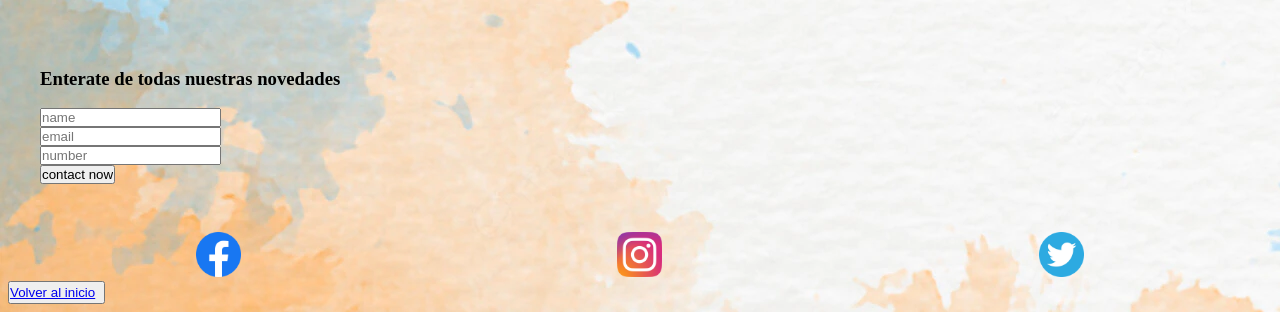
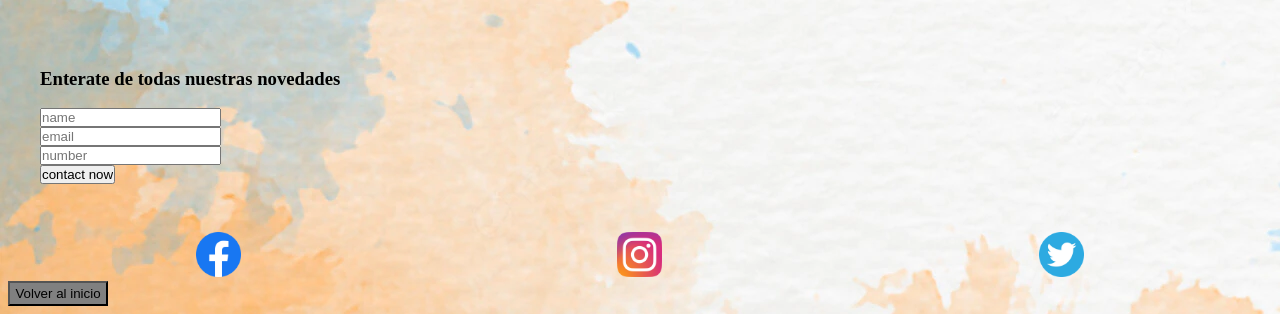
Before and after one commit to MatiasNardini/Proyecto-final, a plain HTML site: page index.html in a window 1280 px wide. Shown: the part 3648-3962 px from the top of the page. Drawn offline with Linux system fonts and the light colour scheme.

Commit message:
mejore el botton de vovler al inicio en el footer

```diff
--- a/index.html
+++ b/index.html
@@ -242,8 +242,8 @@
             </a>
         </div>
 
-        <button><a href="./index.html">Volver al inicio</a>
-            <input type="button">
+        <button class="button-final" ><a href="./index.html"  class="button-final-1">Volver al inicio</a>
+            <input type="button" class="input-1">
         </button>
 
     </footer>
--- a/style.css
+++ b/style.css
@@ -194,6 +194,24 @@ h1 {
 
 
 }
+
+.button-final {
+  width: 100px;
+  height: 25px;
+  background-color: grey;
+
+}
+
+.button-final-1 {
+  text-decoration: none;
+  color: black;
+
+
+}
+
+.input-1 {
+  display: none;
+}
 /* Media query de productos */
 
 
```
